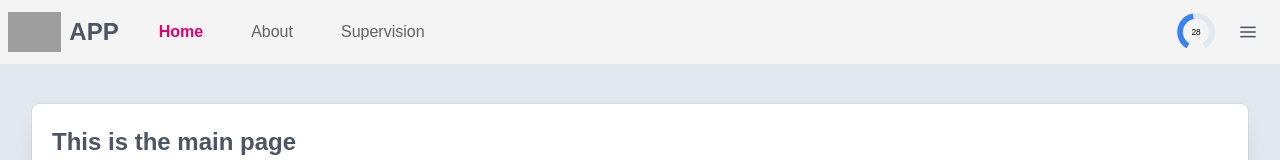
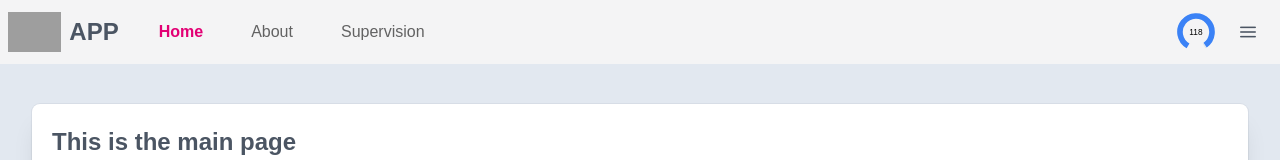
Before and after one commit to borsTiHD/vue-project, a Vue app: page / in a window 1280 px wide. Both pictures are taken after a click on the button "Start Reloader". Shown: the top 160 px of the page. Built offline with nearby package versions, Linux system fonts and the light colour scheme; grey boxes are pictures that could not be loaded; a web font is replaced by a local one.

Commit message:
App >> Default value for the reloader.

```diff
--- a/src/components/misc/AppReload.vue
+++ b/src/components/misc/AppReload.vue
@@ -4,7 +4,7 @@
             v-if="running"
             v-model="value"
             :size="40"
-            :max="60"
+            :max="duration"
             readonly
             class="cursor-pointer"
             :textColor="isDarkMode ? 'white' : ''"
@@ -51,12 +51,12 @@ onMounted(() => {
 })
 
 // Countdown values
+const duration = 120 // Countdown Duration and starting value
 const emitter = useEmitter() // Event Emitter
 const toast = useToast() // Toast Emitter
-const value = ref(60) // Countdown Value
+const value = ref(duration) // Countdown Value
 const running = ref(false) // Countdown Running
 let interval: ReturnType<typeof setInterval> // Countdown Interval
-const duration = 30 // Countdown Duration and starting value
 
 // Start Countdown
 const startCountdown = () => {
```
